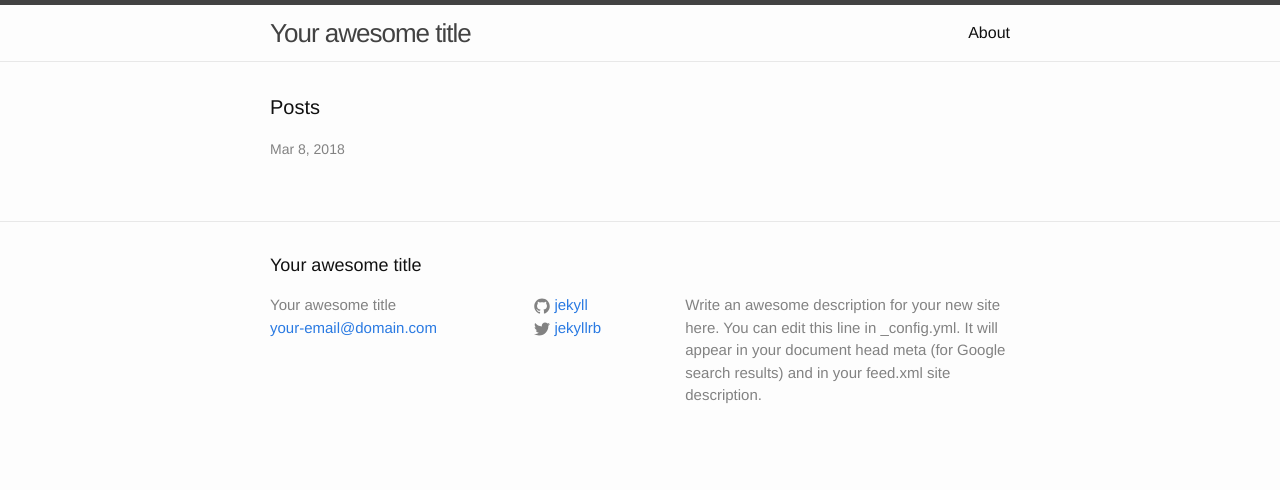
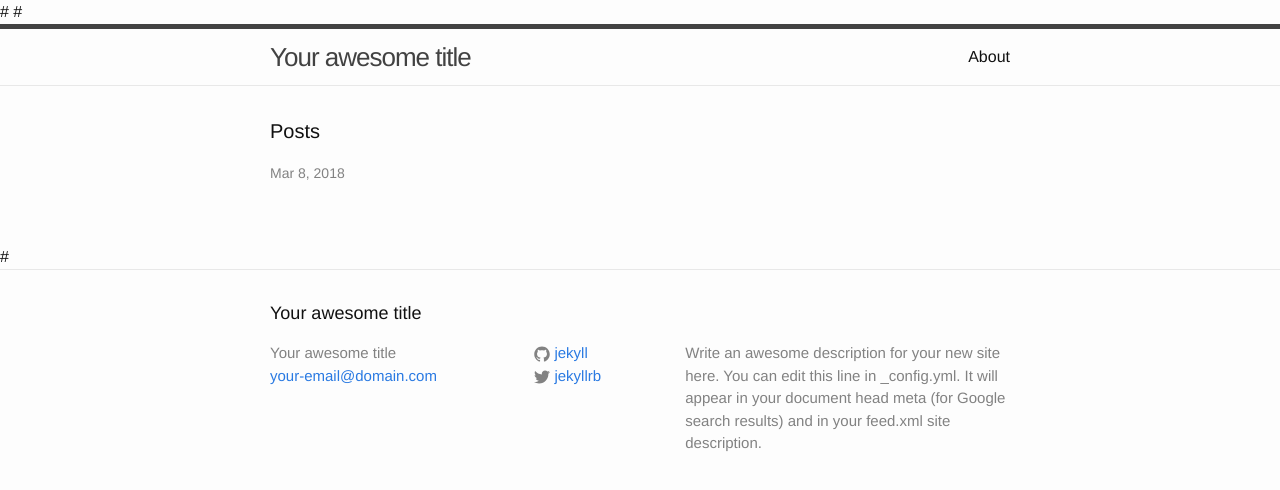
Before and after one commit to Jorti1/cr, a Jekyll site: the page built from index.html, in a window 1280 px wide. Shown: the top 490 px of the page. Built offline with Jekyll 4.4.1, drawn with Linux system fonts in a browser that asks for light colours.

Commit message:
Update default.html

```diff
--- a/_layouts/default.html
+++ b/_layouts/default.html
@@ -1,11 +1,11 @@
 <!DOCTYPE html>
 <html>
 
-  {% include head.html %}
+#  {% include head.html %}
 
   <body>
 
-    {% include header.html %}
+#    {% include header.html %}
 
     <div class="page-content">
       <div class="wrapper">
@@ -13,7 +13,7 @@
       </div>
     </div>
 
-    {% include footer.html %}
+#    {% include footer.html %}
 
   </body>
 
```
